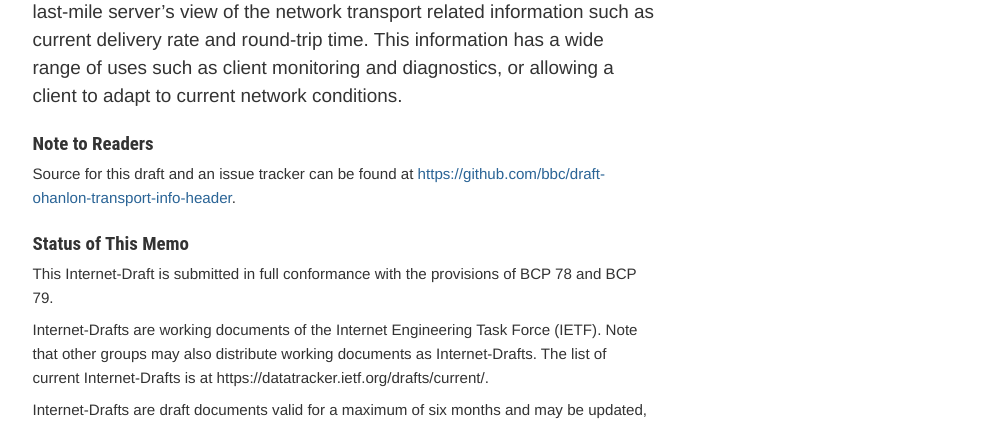
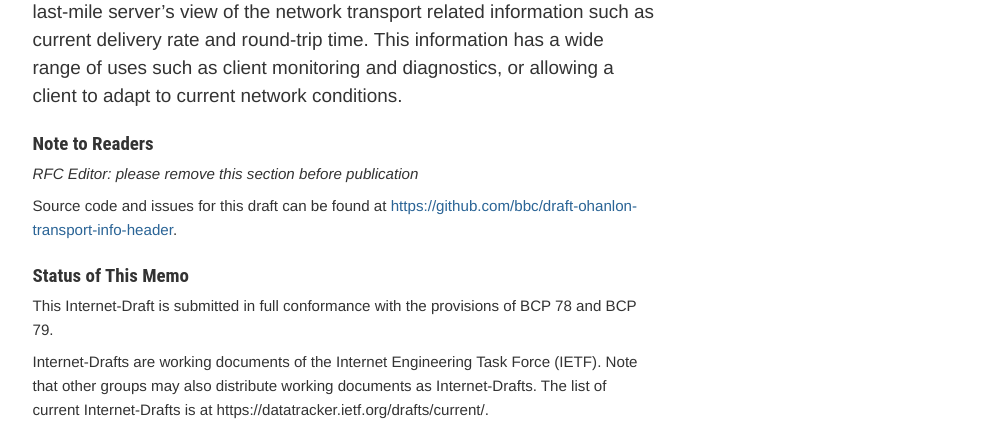
Before and after one commit to bbc/draft-ohanlon-transport-info-header, a plain HTML site: page draft-ohanlon-transport-info-header.html in a window 1280 px wide. Shown: the part 363-789 px from the top of the page, without its empty margins (123-1121 px from the left). Drawn offline with Linux system fonts and the light colour scheme.

Commit message:
Script updating gh-pages from 41048de. [ci skip]

```diff
--- a/draft-ohanlon-transport-info-header.html
+++ b/draft-ohanlon-transport-info-header.html
@@ -340,7 +340,8 @@ ul.toc li {
   <h1 id="rfc.abstract"><a href="#rfc.abstract">Abstract</a></h1>
 <p>The Transport-Info header provides a mechanism to inform a client of the last-mile server&#8217;s view of the network transport related information such as current delivery rate and round-trip time. This information has a wide range of uses such as client monitoring and diagnostics, or allowing a client to adapt to current network conditions.</p>
 <h1><a>Note to Readers</a></h1>
-<p>Source for this draft and an issue tracker can be found at <a href="https://github.com/bbc/draft-ohanlon-transport-info-header">https://github.com/bbc/draft-ohanlon-transport-info-header</a>.</p>
+<p><em>RFC Editor: please remove this section before publication</em></p>
+<p>Source code and issues for this draft can be found at <a href="https://github.com/bbc/draft-ohanlon-transport-info-header">https://github.com/bbc/draft-ohanlon-transport-info-header</a>.</p>
 <h1 id="rfc.status"><a href="#rfc.status">Status of This Memo</a></h1>
 <p>This Internet-Draft is submitted in full conformance with the provisions of BCP 78 and BCP 79.</p>
 <p>Internet-Drafts are working documents of the Internet Engineering Task Force (IETF).  Note that other groups may also distribute working documents as Internet-Drafts.  The list of current Internet-Drafts is at https://datatracker.ietf.org/drafts/current/.</p>
@@ -455,7 +456,7 @@ Transport-Info = "edge-1.example.com"; ts=1567176968.69; alpn="h2"; cwnd=24;
 <a href="#rfc.section.3">3.</a> <a href="#server-side-behaviour" id="server-side-behaviour">Server side behaviour</a>
 </h1>
 <p id="rfc.section.3.p.1">With most web server deployments an origin server sits behind some form of CDN, with varying levels of fan-out to a point where an edge server is connected  on the last mile to clients. The Transport-Info header SHOULD only be inserted into an HTTP stream by the last hop edge server that is connected to clients so that it conveys information pertinent to the client&#8217;s direct transport path. Also the Transport-Info MUST not be cached.</p>
-<p><em>FYI (Remove before publication:</em></p>
+<p><em>RFC Editor: please remove this section before publication</em></p>
 <p id="rfc.section.3.p.3">The provision of the Transport-Info header is possible using a number of existing server systems that already provide support for such metrics, which currently utilise operating system support for tcp_info data structure which are available on Linux and BSD systems.</p>
 <p id="rfc.section.3.p.4">In terms of current implementations there is in-built support in Nginx/Openresty using its variables <samp>var.tcpinfo_rtt</samp> etc. Apache Traffic Server provides support using the TCPInfo plugin. Varnish provides access to <samp>tcp_info</samp> using their <samp>vmod_tcp</samp> module. Node.js has libraries such as <samp>nodejs_tcpinfo</samp> which provide support. Whilst most of the implementations do not provide access to the TCP MSS it is available via the underlying kernel tcp_info data structure so it would be fairly straightforward to provide access to such information.</p>
 <h1 id="rfc.section.4">
```
Also changed, not shown: draft-ohanlon-transport-info-header.txt.
